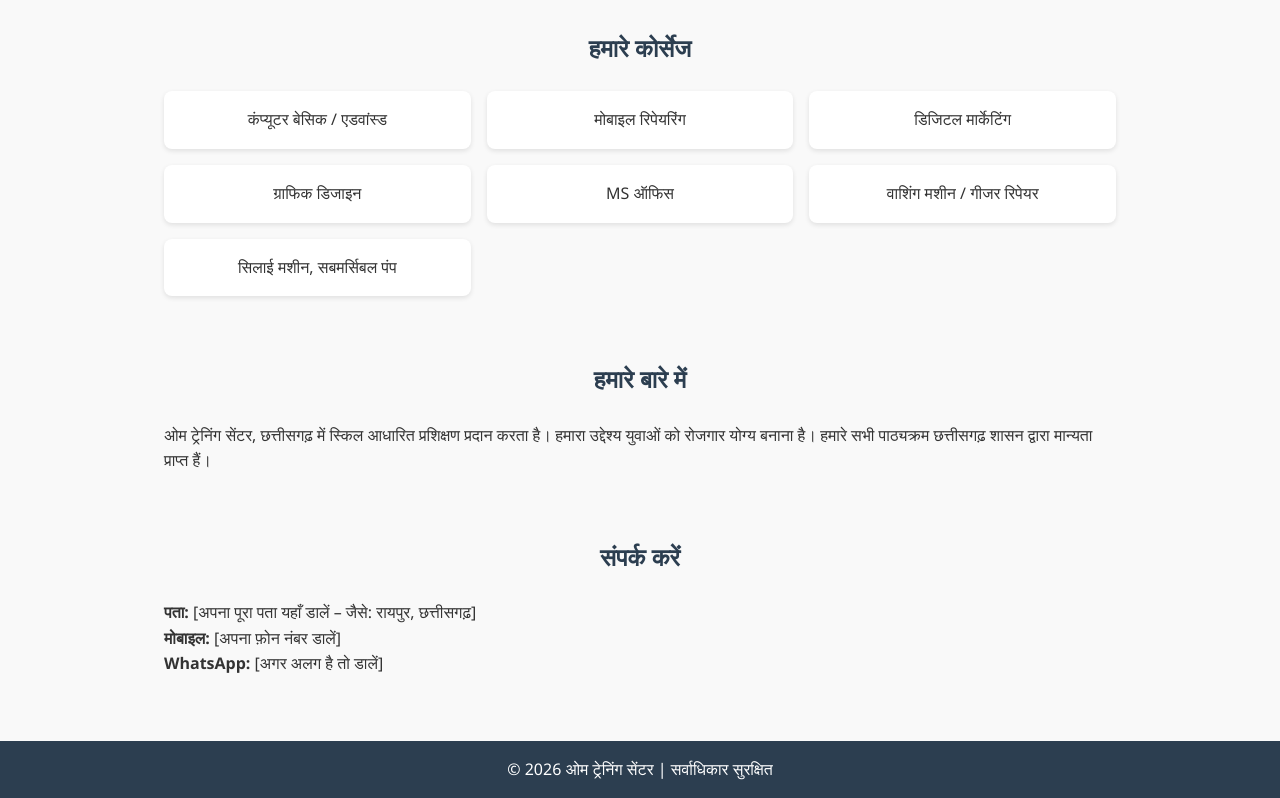
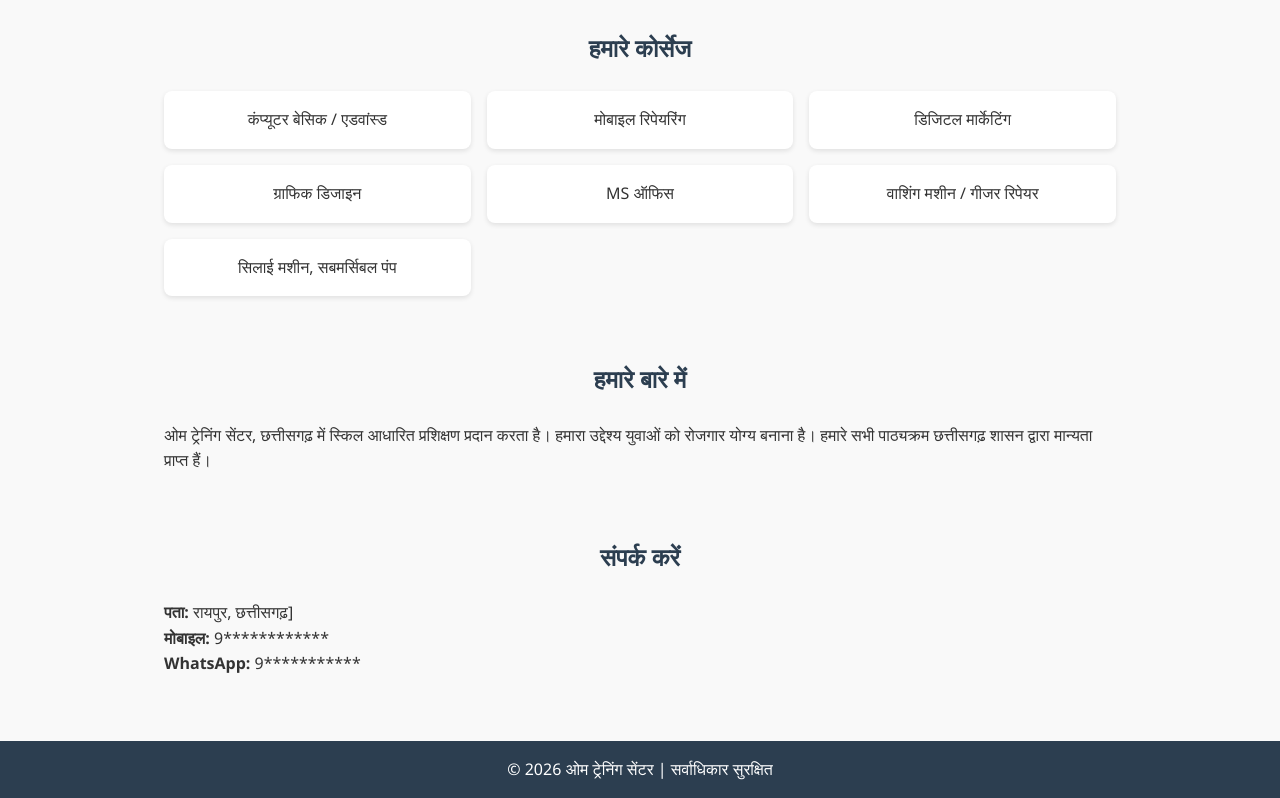
Before and after one commit to developersweb507-arch/OMT-Raipur, a plain HTML site: page index.html in a window 1280 px wide. Shown: the part 409-1207 px from the top of the page. Drawn offline with Linux system fonts and the light colour scheme.

Commit message:
Update index.html

```diff
--- a/index.html
+++ b/index.html
@@ -51,9 +51,9 @@
   <!-- Contact Section -->
   <section id="contact" class="section">
     <h2>संपर्क करें</h2>
-    <p><strong>पता:</strong> [अपना पूरा पता यहाँ डालें – जैसे: रायपुर, छत्तीसगढ़]</p>
-    <p><strong>मोबाइल:</strong> [अपना फ़ोन नंबर डालें]</p>
-    <p><strong>WhatsApp:</strong> [अगर अलग है तो डालें]</p>
+    <p><strong>पता:</strong> रायपुर, छत्तीसगढ़]</p>
+    <p><strong>मोबाइल:</strong> 9************</p>
+    <p><strong>WhatsApp:</strong> 9***********</p>
   </section>
 
   <!-- Footer -->
```
